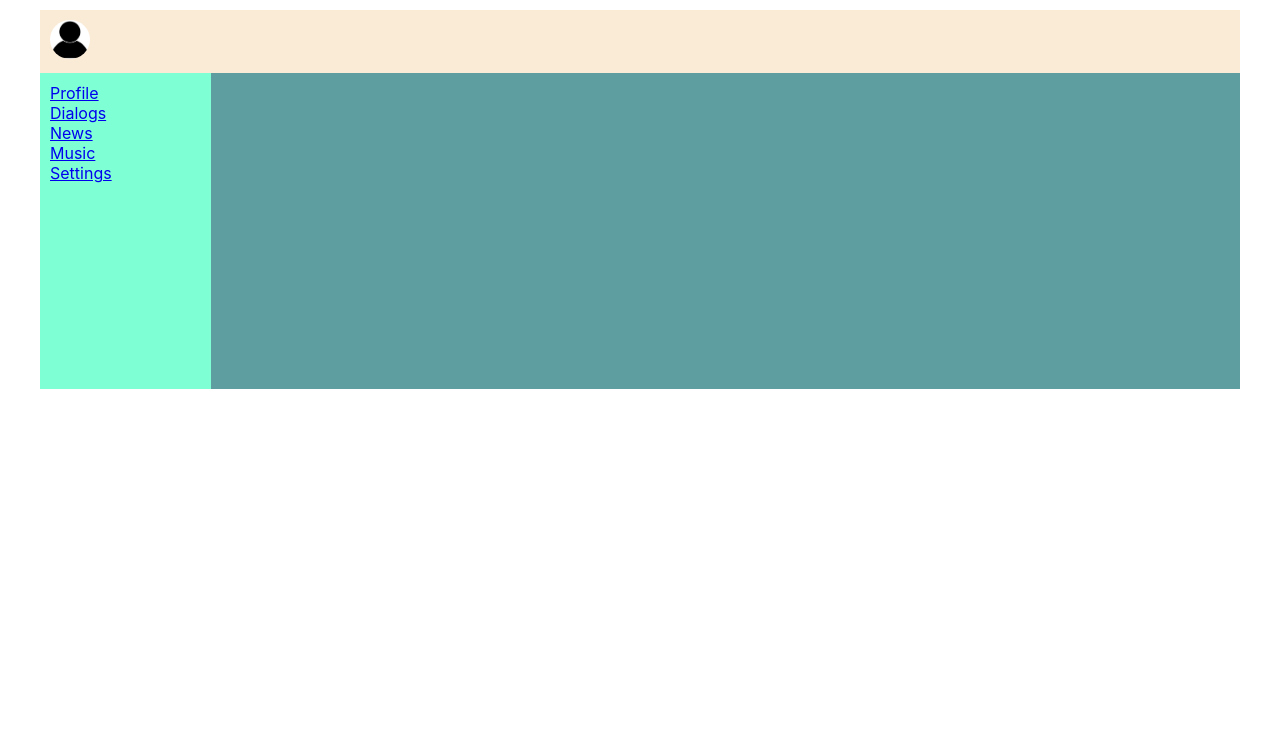
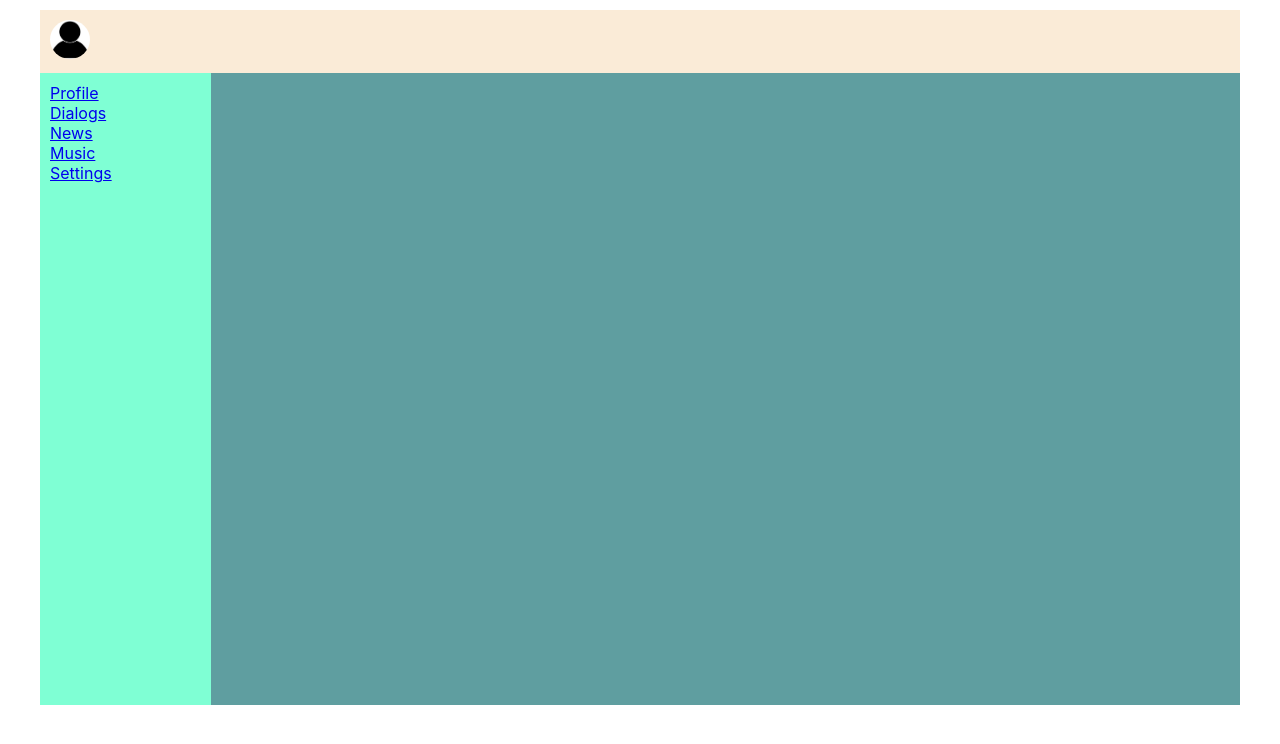
Before and after one commit to AliaksandrLiubanets/sn_typescript, a React (Create React App) app: page / in a window 1280 px wide. Shown: the top 744 px of the page. Built offline with nearby package versions, Linux system fonts and the light colour scheme.

Commit message:
Change style grid-template-rows: 1fr 10fr in App.css

```diff
--- a/src/App.css
+++ b/src/App.css
@@ -4,7 +4,7 @@
   display: grid;
   margin: 0 auto;
   grid-template-columns: 1fr 6fr;
-  grid-template-rows: 2fr 10fr;
+  grid-template-rows: 1fr 10fr;
   grid-template-areas:
           'h h'
           'n c';
```
